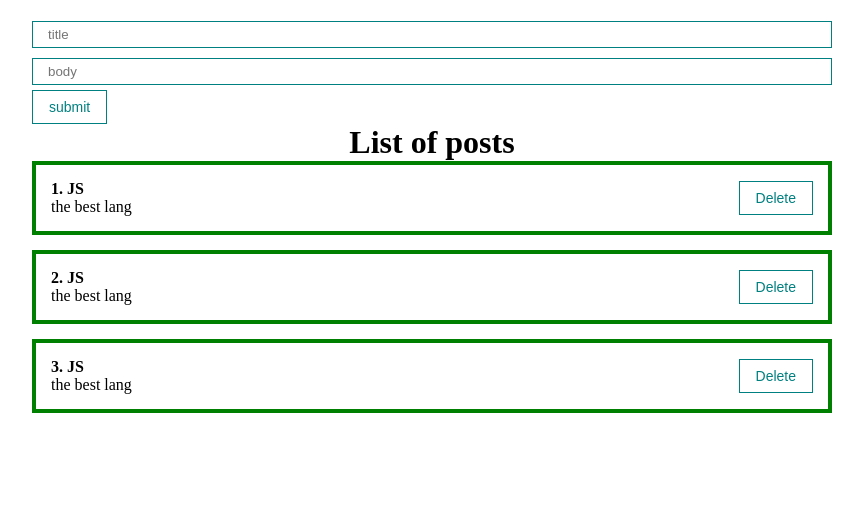
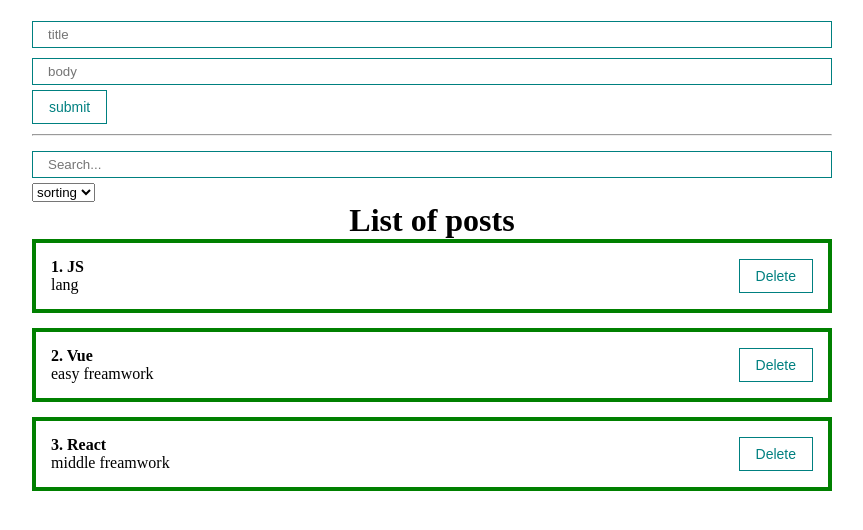
Before and after one commit to nlesyuk/first-react-app, a React (Create React App) app: page / in a window 1280 px wide. Shown: the top 530 px of the page, without its empty margins (208-1071 px from the left). Built offline with nearby package versions, Linux system fonts and the light colour scheme.

Commit message:
PostFilter-component

```diff
--- a/src/App.js
+++ b/src/App.js
@@ -1,4 +1,4 @@
-import React, {useState, useRef} from 'react';
+import React, {useState, useRef, useMemo} from 'react';
 import Counter from './components/Counter'
 import ClassCounter from './components/ClassCounter'
 import PostItem from './components/PostItem'
@@ -6,27 +6,48 @@ import PostList from './components/PostList'
 import MyButton from './components/UI/button/MyButton.jsx'
 import MyInput from './components/UI/input/MyInput.jsx'
 import PostForm from './components/PostForm.jsx'
+import MySelect from './components/UI/select/MySelect.jsx'
+import PostFilter from './components/PostFilter.jsx'
 
 function App() {
+  // list of posts
   const [posts, setPosts] = useState([
-    {id:1, title: 'JS', body: 'the best lang'},
-    {id:2, title: 'JS', body: 'the best lang'},
-    {id:3, title: 'JS', body: 'the best lang'},
+    {id:1, title: 'JS', body: 'lang'},
+    {id:2, title: 'Vue', body: 'easy freamwork'},
+    {id:3, title: 'React', body: 'middle freamwork'},
   ])
-
   function createPost(newPost) {
     setPosts([...posts, newPost])
   }
   function removePost(post) {
-    setPosts(posts.filter(v => v.id != post.id))
+    setPosts(posts.filter(v => v.id !== post.id))
   }
+
+  // search & filter
+  const [filter, setFilter] = useState({sort: '', query: ''})
+  const sortedPost = useMemo(() => { // the same as computed properties in Vue
+    return filter.sort
+      ? [...posts].sort((a, b) => a[filter.sort].localeCompare(b[filter.sort]))
+      : posts
+  }, [filter.sort, posts]) // callback will be called while any variables from the array are changed
+
+  const sortedAndSearchedPost = useMemo(() => {
+    const searchQueryLowerCase = `${filter.query}`.toLowerCase()
+    return searchQueryLowerCase
+      ? [...posts].filter(p => p.title?.toLowerCase().includes(searchQueryLowerCase) || p.body?.toLowerCase().includes(searchQueryLowerCase))
+      : sortedPost
+  }, [filter.query, sortedPost])
+
 
   return (
     <div className="App">
       <PostForm create={createPost}/>
-      {posts.length
-        ? <PostList title='List of posts' posts={posts} remove={removePost}/>
-        : <div>empty</div>
+      <hr style={{margin: '10px 0'}}/>
+      <PostFilter filter={filter} setFilter={setFilter}/>
+      {
+        sortedAndSearchedPost.length
+          ? <PostList title='List of posts' posts={sortedAndSearchedPost} remove={removePost}/>
+          : <h1 style={{textAlign: 'center'}}>empty</h1>
       }
     </div>
   );
--- /dev/null
+++ b/src/components/PostFilter.jsx
@@ -0,0 +1,27 @@
+import React, {useState, useMemo} from "react";
+import MyInput from './UI/input/MyInput.jsx'
+import MySelect from './UI/select/MySelect.jsx'
+
+function PostFilter({filter, setFilter}) {
+  return (
+    <div>
+      <MyInput
+        type="text"
+        placeholder="Search..."
+        value={filter.query}
+        onChange={e => setFilter({...filter, query: e.target.value})}
+      />
+      <MySelect
+        value={filter.sort}
+        onChange={(sort) => setFilter({...filter, sort: sort})}
+        options={[
+          { value: 'title', name: 'title'},
+          { value: 'body', name: 'body'}
+        ]}
+        defaultValue='sorting'
+      />
+    </div>
+  )
+}
+
+export default PostFilter;
--- /dev/null
+++ b/src/components/UI/select/MySelect.jsx
@@ -0,0 +1,22 @@
+import { useState } from "react";
+
+
+function MySelect({options, defaultValue, value, onChange}) {
+  return (
+    <select
+      value={value}
+      onChange={(e) => onChange(e.target.value)}
+    >
+      <option disabled value="">{defaultValue}</option>
+      {
+        options.map(option =>
+          <option value={option.value} key={option.value}>
+            {option.name}
+          </option>
+        )
+      }
+    </select>
+  );
+}
+
+export default MySelect;
```
